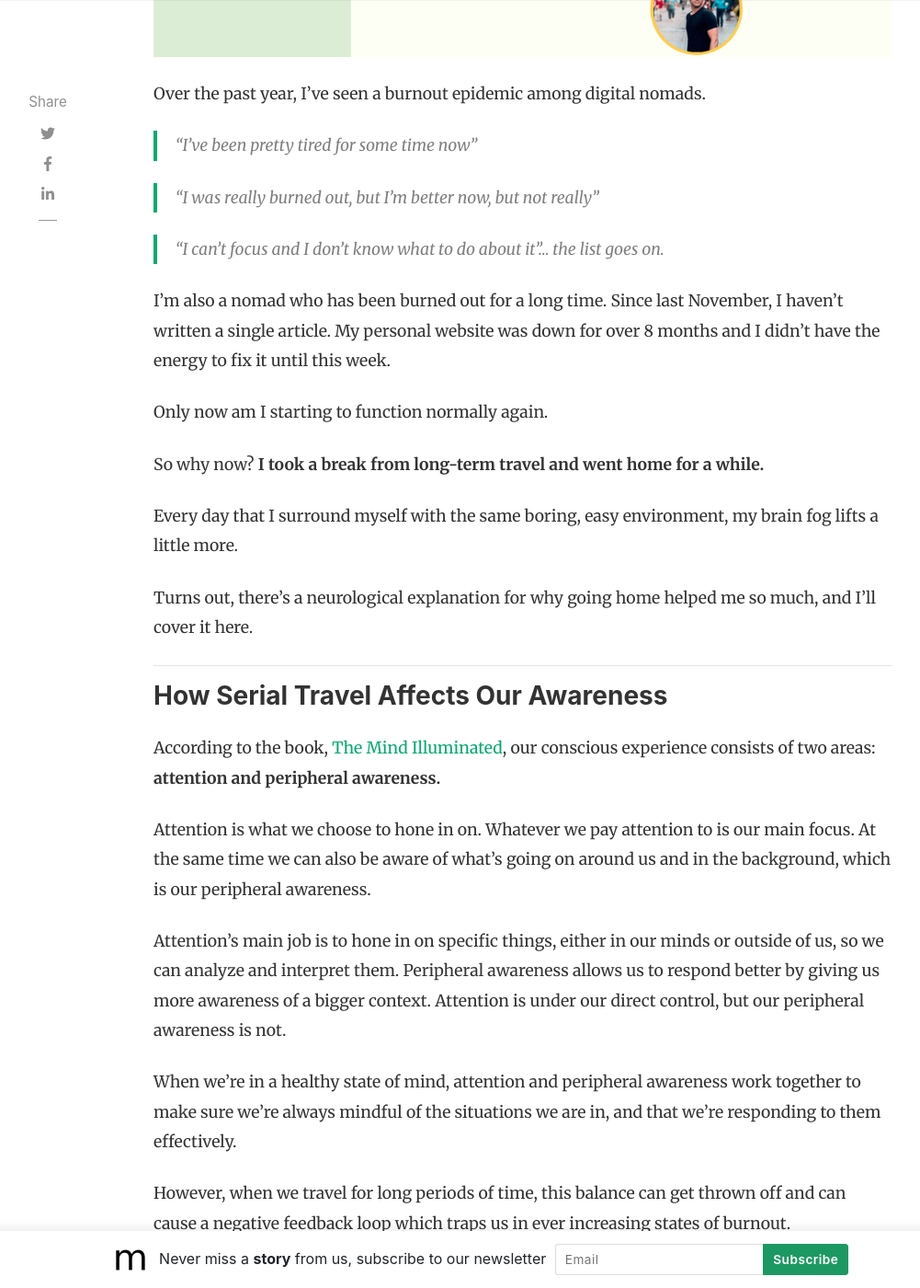
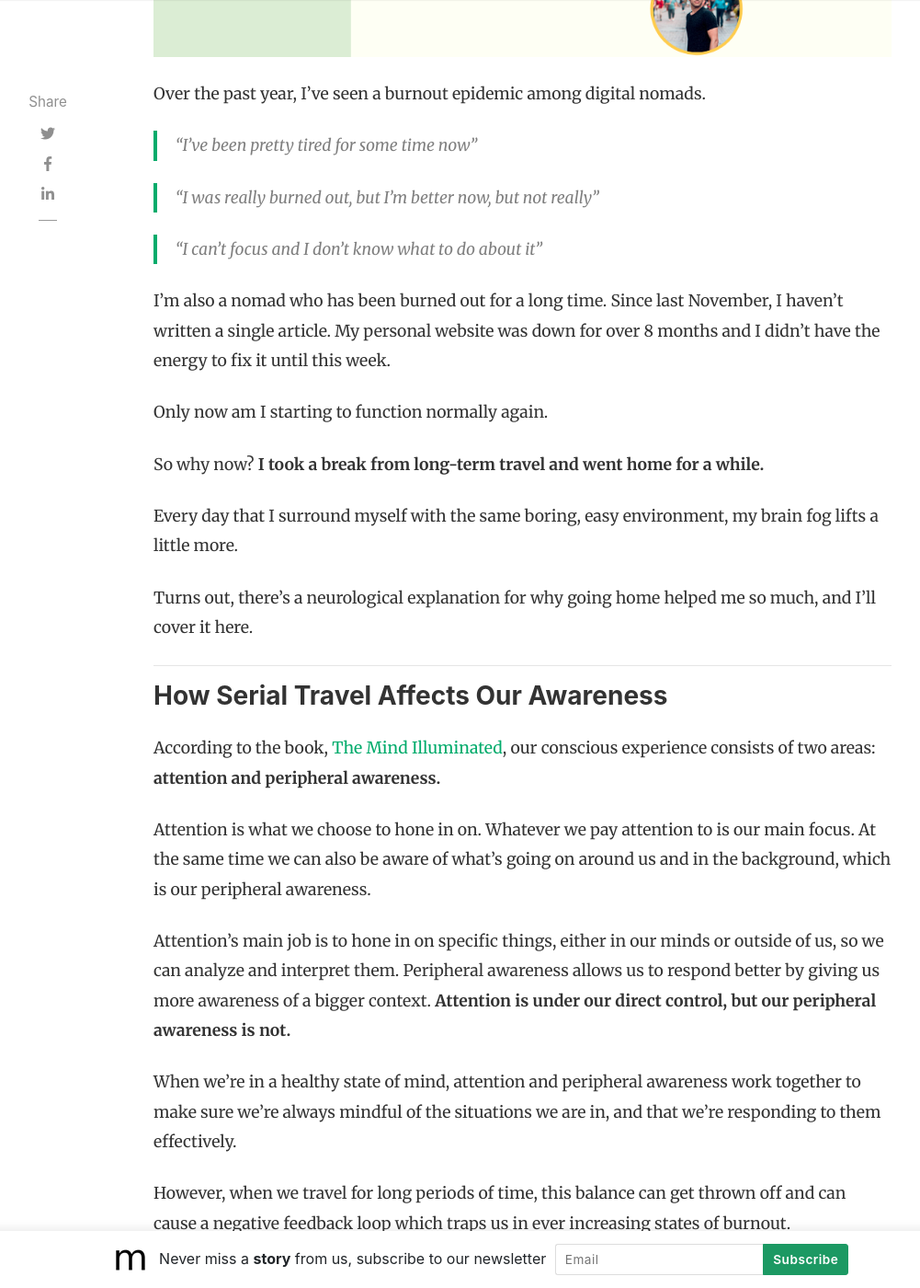
Before and after one commit to taskett/taskett, a Jekyll site: the page built from _posts/2019-07-20-nomad-burnout.md, in a window 1280 px wide and 1400 px high, scrolled down 899 px. Shown: the whole window at 92% size, without its empty margins (118-1119 px from the left). Built offline with Jekyll 4.4.1, drawn with Linux system fonts in a browser that asks for light colours; nearby versions of some CDN libraries; comment, search, counter and statistics services are not loaded.

Commit message:
blog update

```diff
--- a/_posts/2019-07-20-nomad-burnout.md
+++ b/_posts/2019-07-20-nomad-burnout.md
@@ -14,7 +14,7 @@
 
 > “I was really burned out, but I’m better now, but not really”
 
-> “I can’t focus and I don’t know what to do about it”... the list goes on.
+> “I can’t focus and I don’t know what to do about it”
 
 I’m also a nomad who has been burned out for a long time. Since last November, I haven’t written a single article. My personal website was down for over 8 months and I didn’t have the energy to fix it until this week.
 
@@ -35,20 +35,17 @@
 
 Attention is what we choose to hone in on. Whatever we pay attention to is our main focus. At the same time we can also be aware of what’s going on around us and in the background, which is our peripheral awareness.
 
-Attention’s main job is to hone in on specific things, either in our minds or outside of us, so we can analyze and interpret them. Peripheral awareness allows us to respond better by giving us more awareness of a bigger context. Attention is under our direct control, but our peripheral awareness is not.
+Attention’s main job is to hone in on specific things, either in our minds or outside of us, so we can analyze and interpret them. Peripheral awareness allows us to respond better by giving us more awareness of a bigger context. **Attention is under our direct control, but our peripheral awareness is not.**
 
 When we’re in a healthy state of mind, attention and peripheral awareness work together to make sure we’re always mindful of the situations we are in, and that we’re responding to them effectively.
 
 However, when we travel for long periods of time, this balance can get thrown off and can cause a negative feedback loop which traps us in ever increasing states of burnout.
 
-This is based on a concept called awareness deficit disorder.
+This is based on a concept called **awareness deficit disorder.**
 
 When we travel to foreign locales, our peripheral awareness gets bombarded by new sights, smells, languages, weather conditions, geographical points, and more. Even a simple trip to the grocery store introduces us to thousands of new stimuli, many of which we may have never encountered before in our lives.
 
 Remember from earlier that while we can control what we pay attention to, we don’t have direct control over what appears in our peripheral awareness. This causes us to overuse our attention because it is what’s under our direct control. We try to take everything in, to process and make sense of it all, and it overwhelms us.
-
-
-
 
 This can cause a nasty spiral, where we become less overall aware of situations because we overuse our attention, but to compensate, we use our attention even more, thus utilizing our peripheral awareness less, diminishing our overall awareness of situations, and so on and so forth. This leads us to not be able to take in as much overall information, to process it like we normally would, and leads to an inability to see things from a calm holistic state. Basically, when you try to pay attention to too many stimuli on a constant basis over a long period of time, it breaks your brain.
 
```
Also changed, not shown: 1 other file.
